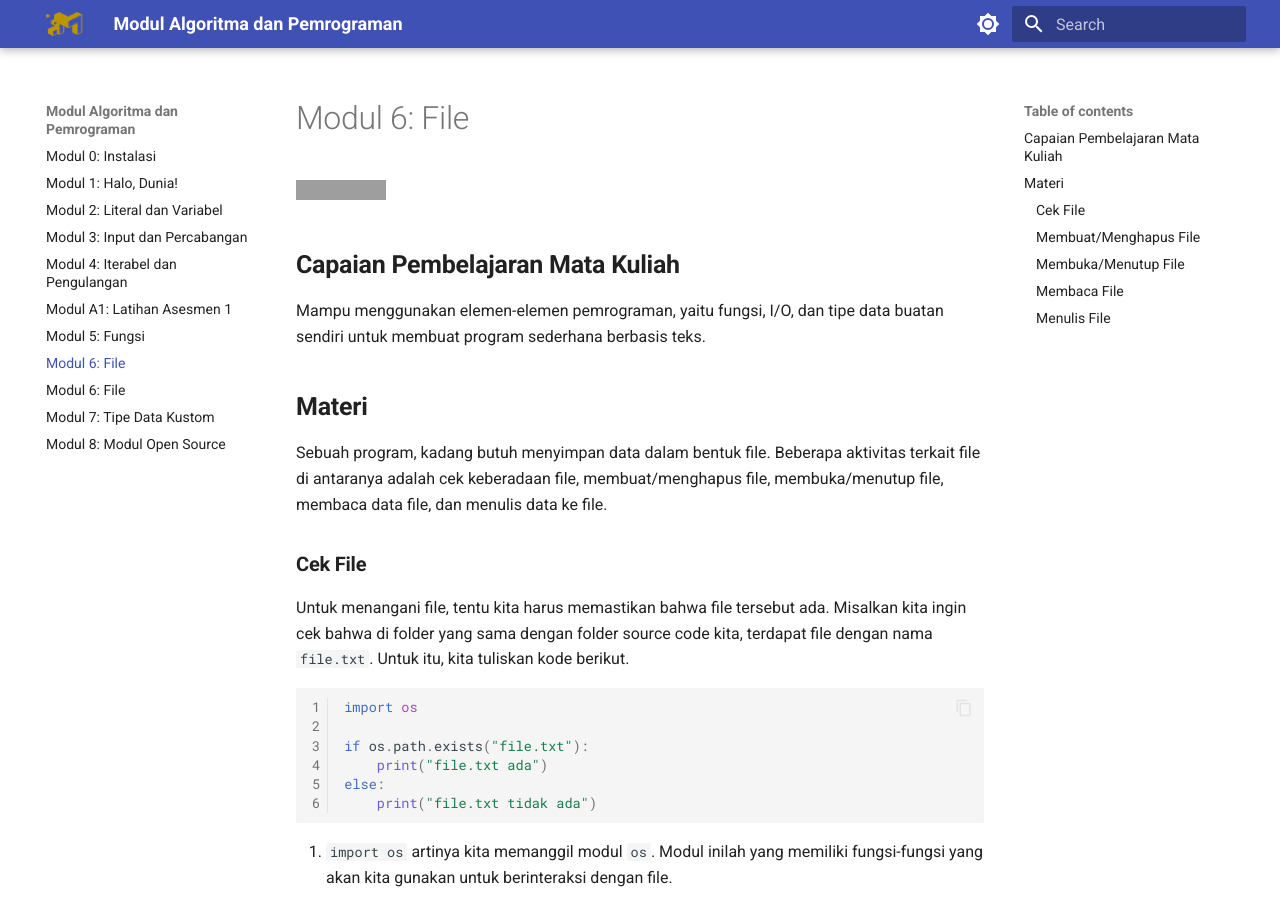
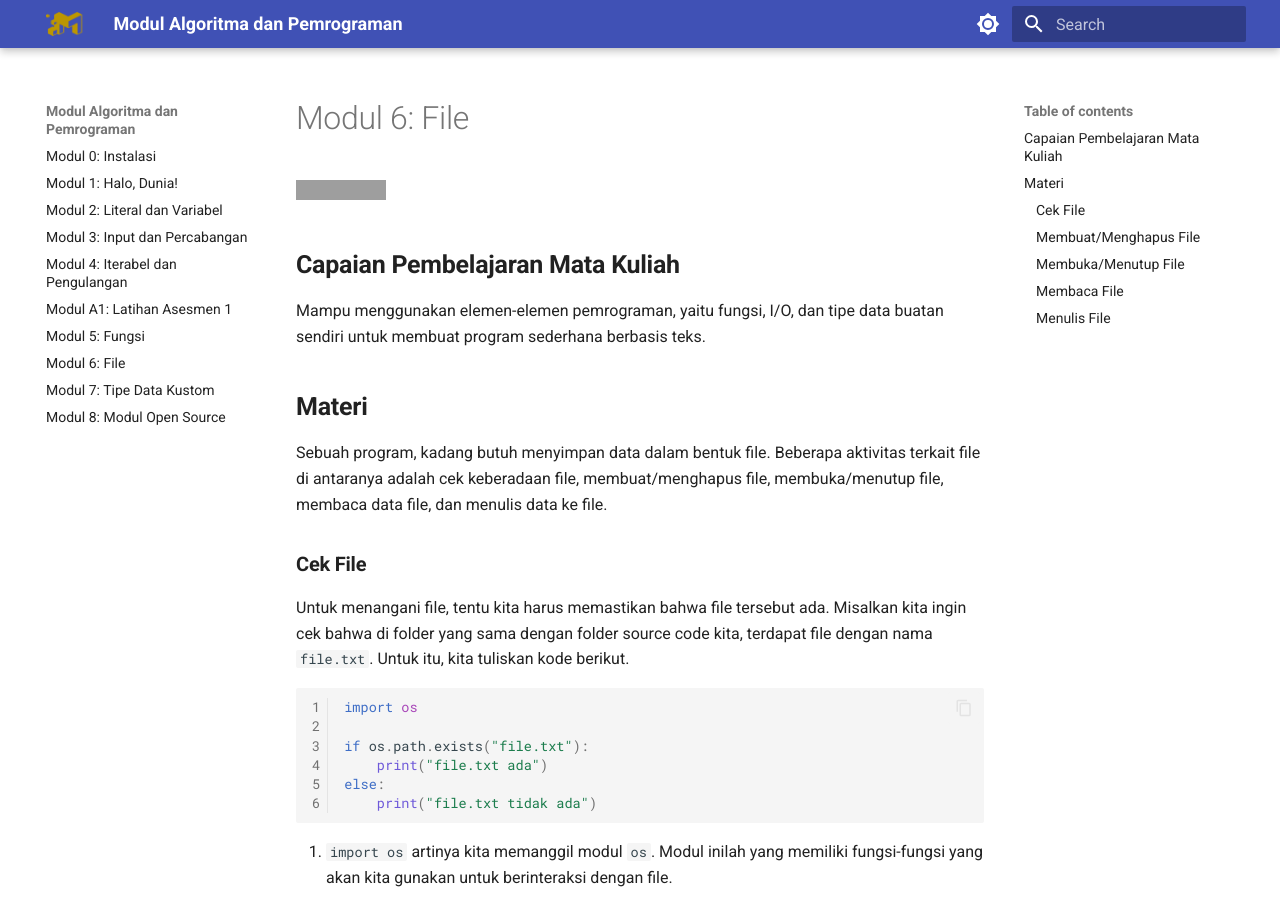
Before and after one commit to ismailrusli/modul_alpro, an MkDocs documentation site: the page built from docs/modul6.md, in a window 1280 px wide and 900 px high. Built offline with MkDocs 1.6.1 and Material for MkDocs 9.7.7, drawn with Linux system fonts in a browser that asks for light colours; grey boxes are pictures that could not be loaded.

Commit message:
ganti dari 6 ke 6a

```diff
--- a/mkdocs.yml
+++ b/mkdocs.yml
@@ -31,7 +31,7 @@ nav:
   - algoritma1.md
   # - modul5.md
   - modul5a.md
-  - modul6.md
+  # - modul6.md
   - modul6a.md
   - modul7.md
   - modul8.md
```
